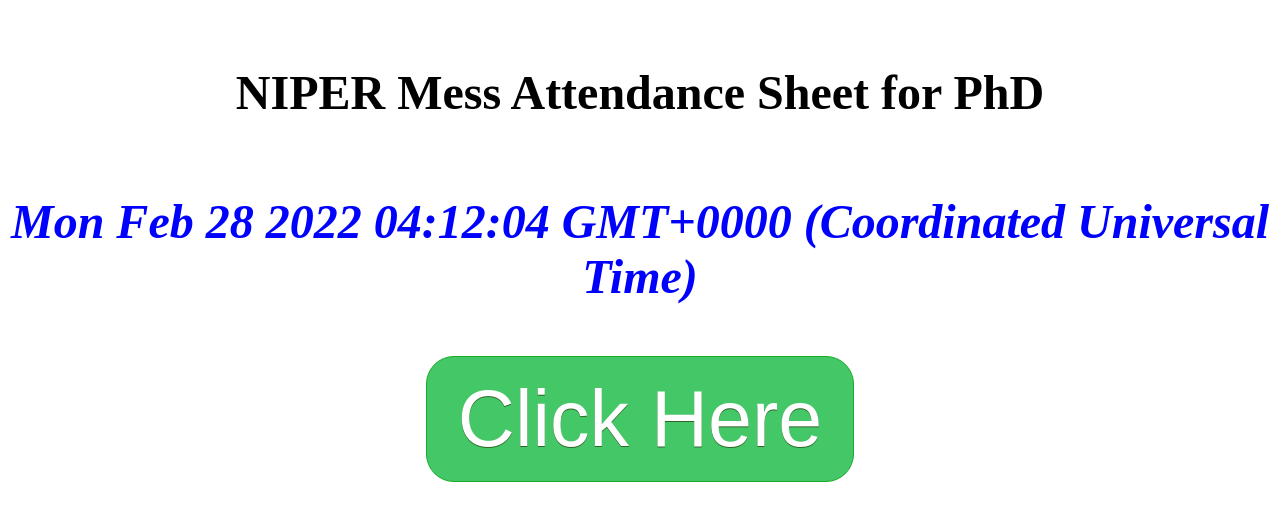
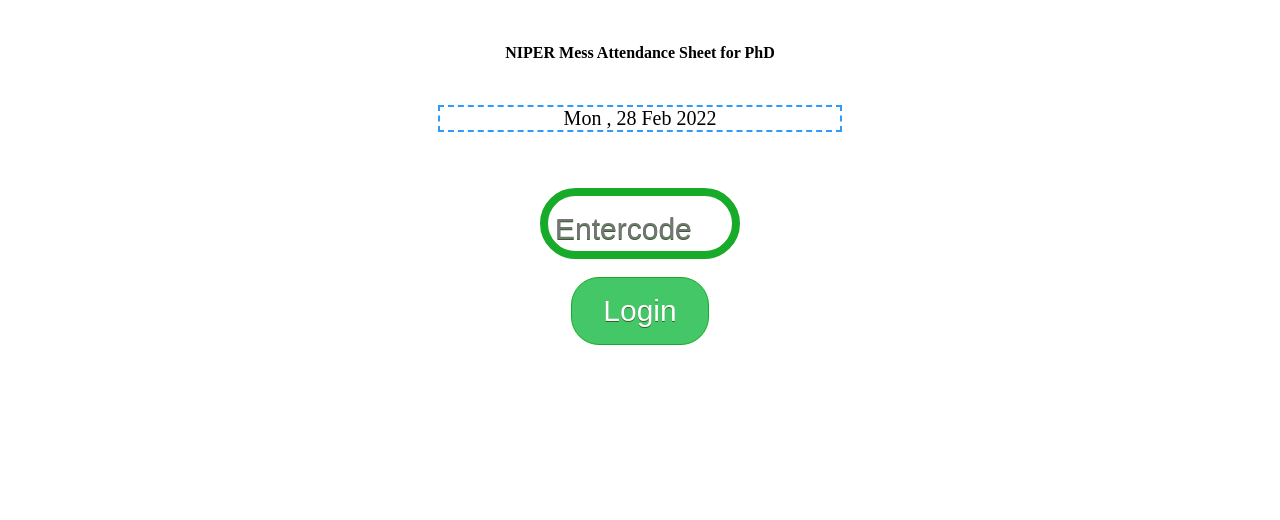
Before and after one commit to professor339/atten, a plain HTML site: page index.html in a window 1280 px wide. Drawn offline with Linux system fonts and the light colour scheme.

Commit message:
Update index.html

```diff
--- a/index.html
+++ b/index.html
@@ -1,5 +1,7 @@
-<html>
 
+
+
+  <meta name="viewport" content="width=device-width, initial-scale=1">
     <style>
 .butto {
 	background-color:#44c767;
@@ -9,7 +11,7 @@
 	cursor:pointer;
 	color:#ffffff;
 	font-family:Arial;
-	font-size:79px;
+	font-size:30px;
 	padding:16px 31px;
 	text-decoration:none;
 	text-shadow:0px 1px 0px #2f6627;
@@ -21,42 +23,81 @@
 	position:relative;
 	top:1px;
 }
+.but {
+	background-color:white;
+	border-radius:65px;
+	border:8px solid #18ab29;
+	display:inline-block;
+	cursor:pointer;
+	color:#000000;
+	font-family:Arial;
+	font-size:30px;
+	padding:16px 3px 5px 7px;
+	text-decoration:none;
+	text-shadow:0px 1px 0px #2f6627;
+	width: 200px
+}
+.myButton:hover {
+	background-color:white;
+}
+.myButton:active {
+	position:relative;
+	top:1px;
+}
 
     </style>
-    <br><br>
-    <h1><center><font size="30"> NIPER Mess Attendance Sheet for PhD </font></center></h1>
-   <br><br> <p><center><font color="blue" size="10">
-<b><i><span id='date-time'></b></i></span></font></center></p>
-<script>
-var dt = new Date();
-document.getElementById('date-time').innerHTML=dt;
-</script><br><br>
-<HEAD>
-<SCRIPT LANGUAGE="JavaScript">
-function LogIn(){
-loggedin=false;
-forbe="";
-forbe=prompt("Enter your attendance code:","");
-forbe=forbe.toLowerCase();
-if (forbe=="2022") {
-loggedin=true;
-window.location="mayank.html";
-}
-if (forbe=="2020") {
-loggedin=true;
-window.location="https://www.facebook.com";
-}
-if (loggedin==false) {
-alert("Invalid login!");
-}
-}
-</SCRIPT>
-<BODY>
-<center>
-<form><input type=button value="Click Here" class="butto" onClick="LogIn()"></form>
-</center>
-
-</body>
+    <style type="text/css">
 
 
-</html>
+  #date
+{
+	margin-top:7px;
+	color:black;
+	font-size:20px;
+	border:2px dashed #2E9AFE;
+	width: 400px;
+}
+
+
+</style>
+    <br><br>
+    <b><center>NIPER Mess Attendance Sheet for PhD</center>
+</b><br><br>
+      <center> <p id="date"></p></center><br><br>
+    <script type="text/javascript">
+    window.onload = setInterval(clock,1000);
+
+    function clock()
+    {
+	  var d = new Date();
+
+	  var date = d.getDate();
+
+	  var month = d.getMonth();
+	  var montharr =["Jan","Feb","Mar","April","May","June","July","Aug","Sep","Oct","Nov","Dec"];
+	  month=montharr[month];
+
+	  var year = d.getFullYear();
+
+	  var day = d.getDay();
+	  var dayarr =["Sun","Mon","Tues","Wed","Thurs","Fri","Sat"];
+	  day=dayarr[day];
+
+
+	  document.getElementById("date").innerHTML=day+" , "+date+" "+month+" "+year;
+
+    }
+  </script>
+
+
+<form name="keeper" action="javascript:location.href =
+window.document.keeper.page.value + '.html'" style="margin:0;">
+    <center>
+<div style="display:inline;">
+<input type="text" name="page" placeholder="Entercode" class="but"><br><br>
+<input type="submit" value="Login" class="butto">
+<noscript><div style="display:inline;color:#ff0000;
+background-color:#ffff66; font:normal 11px tahoma,sans-serif;">
+<br>Javascript is required to access this<br>area. Yours seems
+to be disabled.</div></noscript></div></form>
+</center>
```
